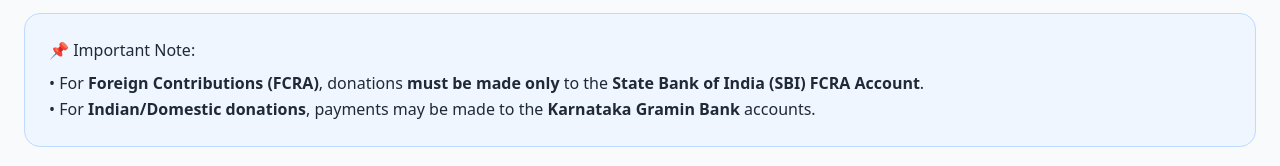
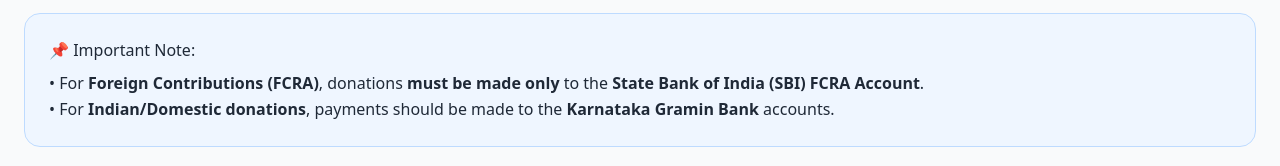
Before and after one commit to Thapavikas/taxashilasamajika, a React (Vite) app: page /donate in a window 1280 px wide. Shown: the part 786-952 px from the top of the page. Built offline with nearby package versions, Linux system fonts and the light colour scheme.

Commit message:
Update Donate.tsx

```diff
--- a/src/pages/Donate.tsx
+++ b/src/pages/Donate.tsx
@@ -50,7 +50,7 @@
               <strong> must be made only</strong> to the
               <strong> State Bank of India (SBI) FCRA Account</strong>.
               <br />• For <strong>Indian/Domestic donations</strong>, payments
-              may be made to the
+              should be made to the
               <strong> Karnataka Gramin Bank</strong> accounts.
             </p>
           </div>
```
